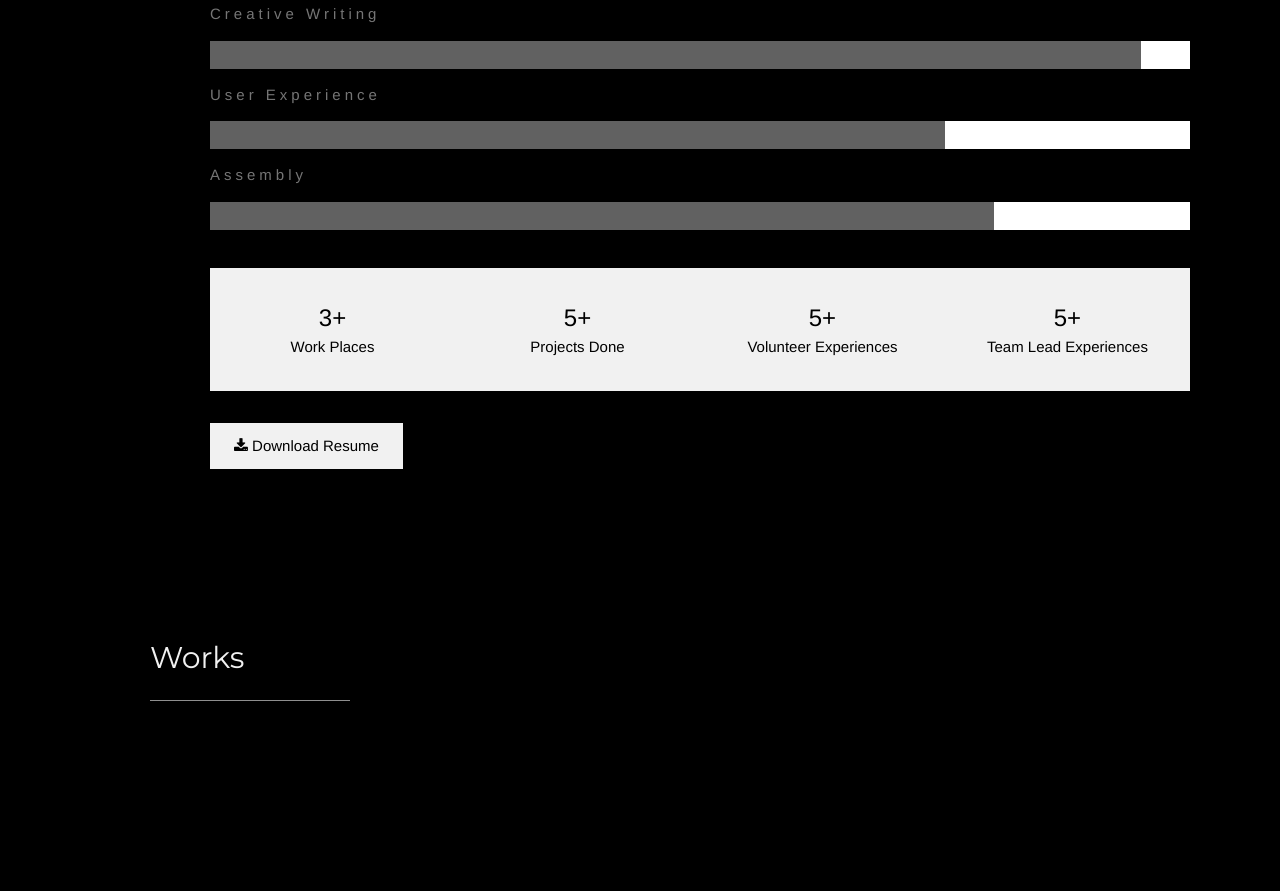
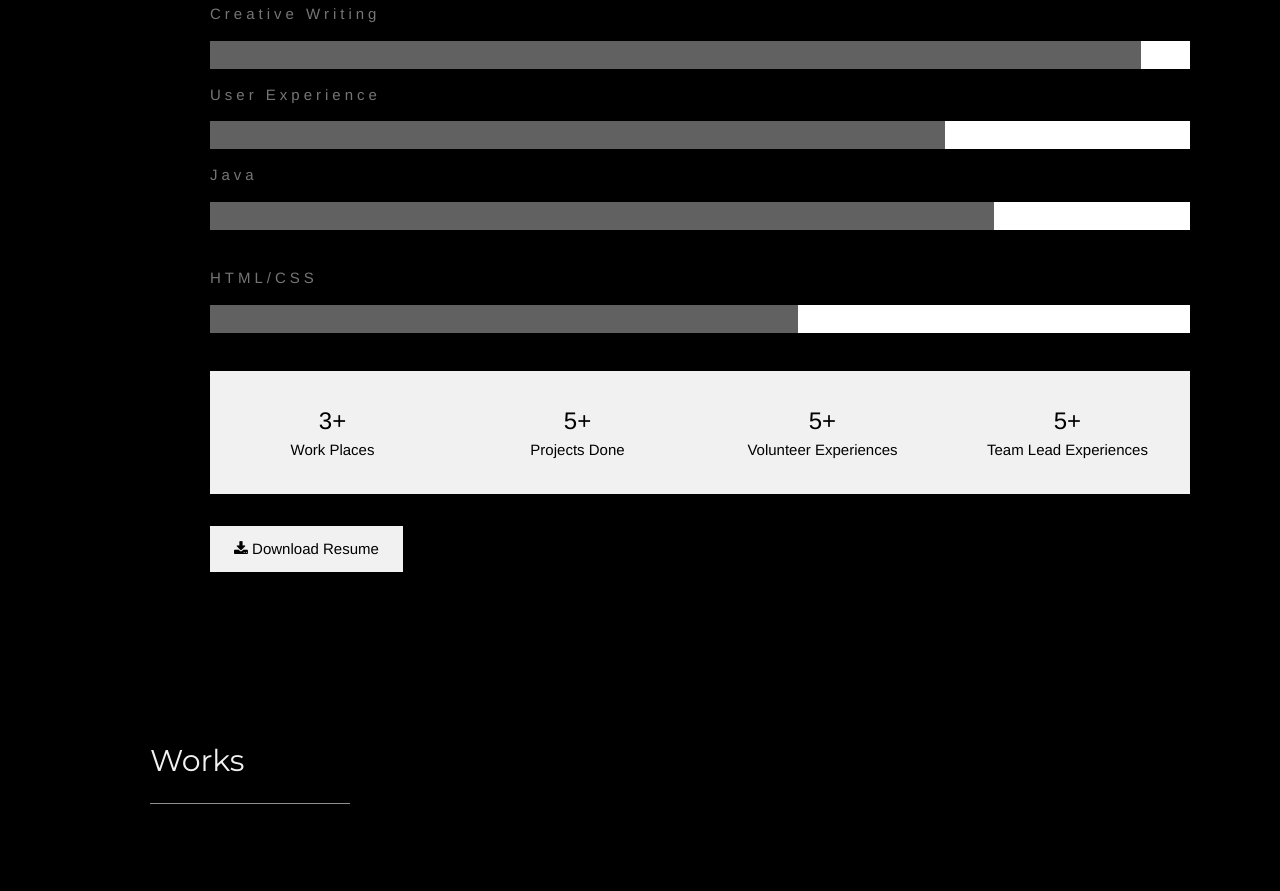
Before and after one commit to Chhavi0802/Chhavi0802.github.io, a plain HTML site: page index.html in a window 1280 px wide. Shown: the part 1396-2287 px from the top of the page. Drawn offline with nearby package versions, Linux system fonts and the light colour scheme.

Commit message:
Update index.html

```diff
--- a/index.html
+++ b/index.html
@@ -235,9 +235,14 @@ body {
       <div class="w3-dark-grey" style="height:28px;width:75%"></div>
     </div>
 
-    <p class="w3-wide">Assembly</p>
+    <p class="w3-wide">Java</p>
     <div class="w3-white">
       <div class="w3-dark-grey" style="height:28px;width:80%"></div>
+    </div><br>
+
+     <p class="w3-wide">HTML/CSS</p>
+    <div class="w3-white">
+      <div class="w3-dark-grey" style="height:28px;width:60%"></div>
     </div><br>
 
     <div class="w3-row w3-center w3-padding-16 w3-section w3-light-grey" >
```
